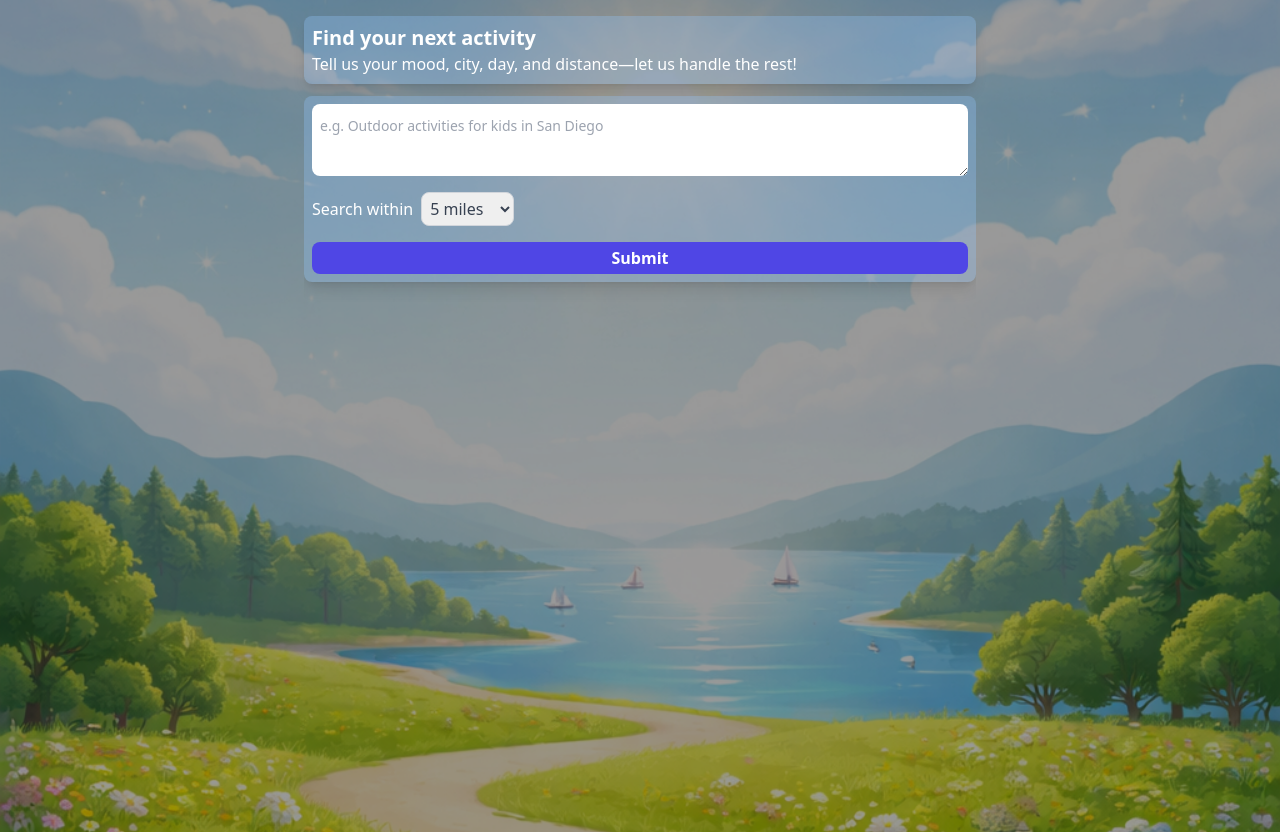
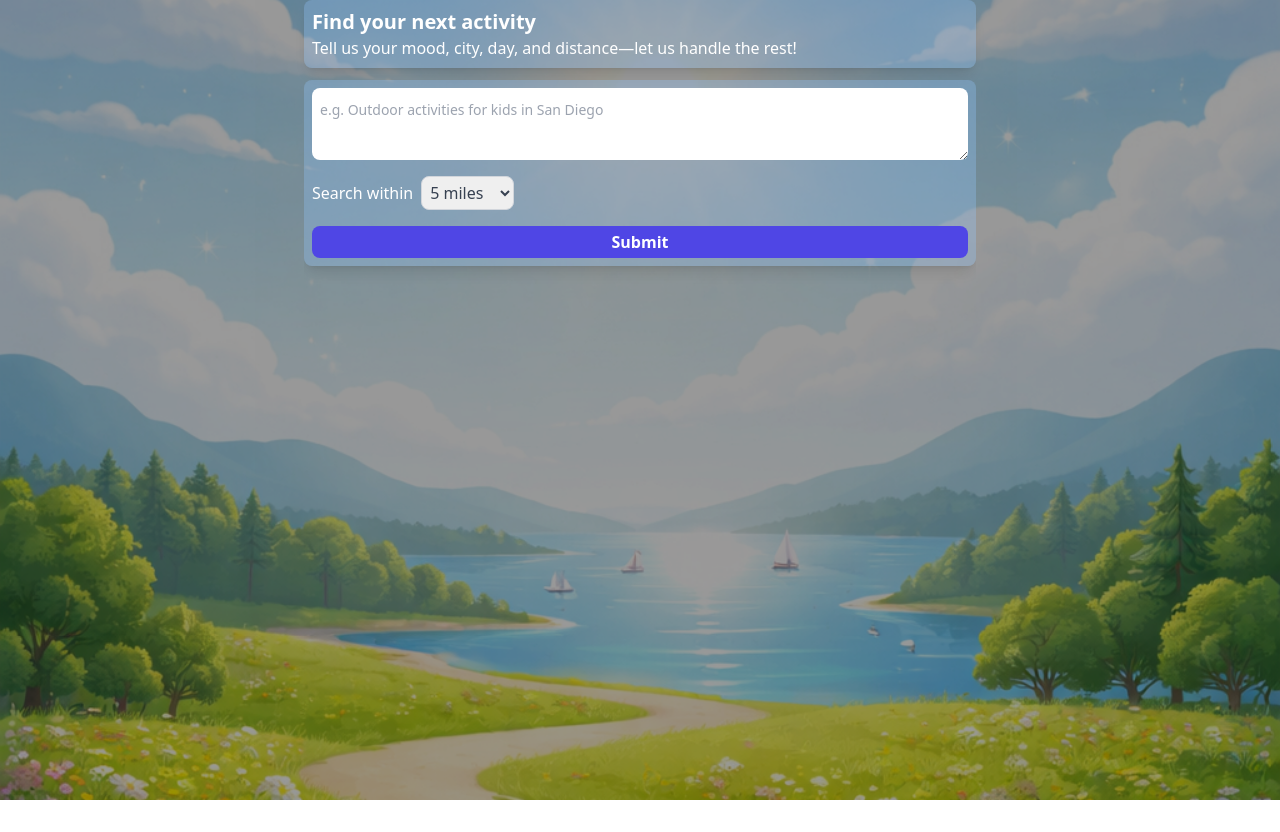
Before and after one commit to david-yang2/activity-finder, a React (Vite) app: page / in a window 1280 px wide. After the commit the page ends 800 px from the top, so only its background shows below. Built offline with nearby package versions, Linux system fonts and the light colour scheme; no server answers.

Commit message:
fixed double scroll with h-full

```diff
--- a/src/App.jsx
+++ b/src/App.jsx
@@ -15,7 +15,7 @@
 
   return (
     <div
-      className="min-h-screen w-full flex items-center justify-center p-4 relative"
+      className="h-full w-full flex items-center justify-center p-4 relative"
       style={{
         backgroundImage: "url(/backgroundImg.png)",
         backgroundSize: "cover",
```
